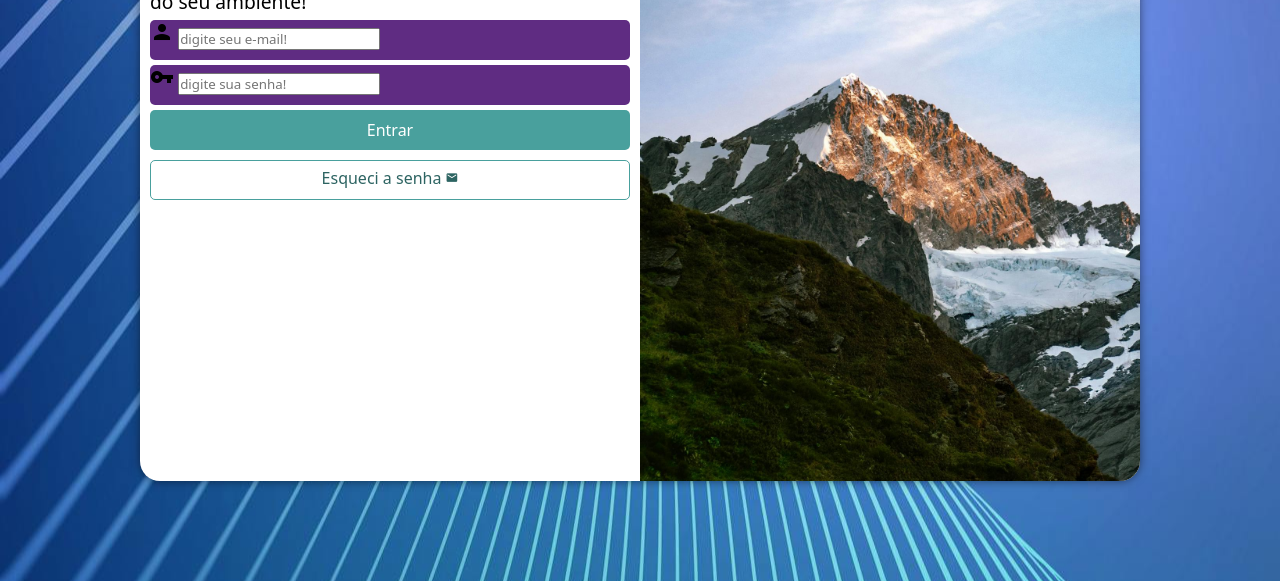
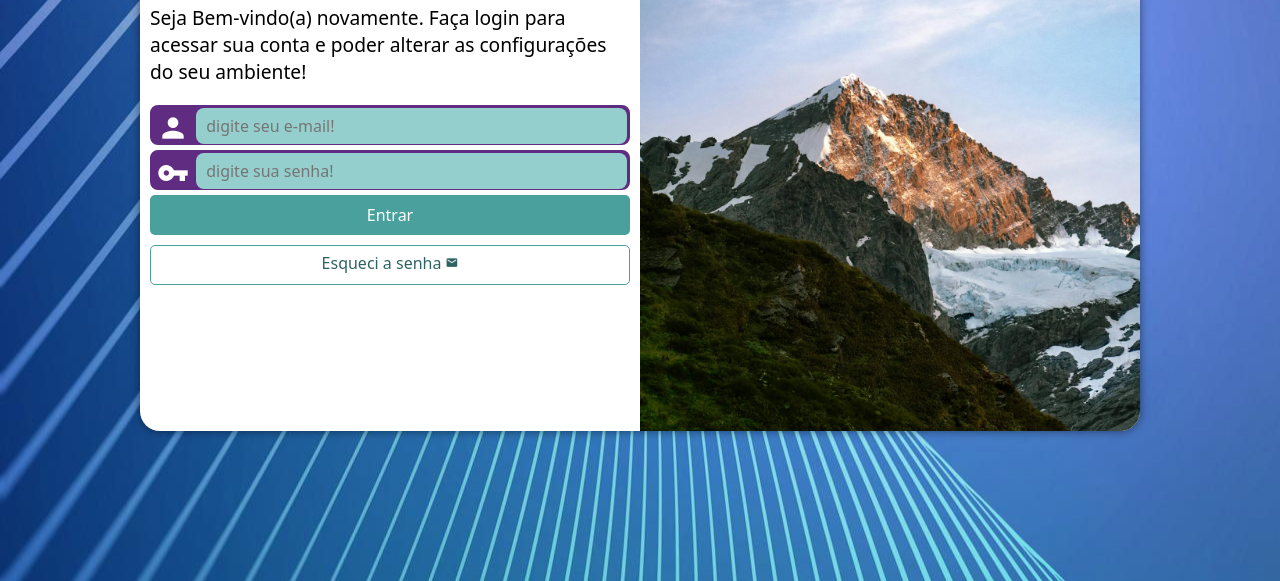
Before and after one commit to JoaoVictorGomesSoares/projeto-login, a plain HTML site: page index.html in a window 1280 px wide. Shown: the part 219-800 px from the top of the page. Drawn offline with Linux system fonts and the light colour scheme.

Commit message:
finish project

```diff
--- a/estilo/media-query.css
+++ b/estilo/media-query.css
@@ -1,7 +1,10 @@
 @charset "UTF-8";
 
-@media screen and (min-width: 768px) and (max-width: 992px) {
-    section#login { width: 80vw; }
+@media screen and (min-width: 550px) and (max-width: 992px) { /*Tablet*/
+    section#login {
+        width: 80vw;
+        height: 350px;
+    }
 
     div#imagem {
         float: left;
@@ -19,10 +22,11 @@
     div#formulario > p { font-size: 1em; }
 }
 
-@media screen and (min-width: 992px) {
+@media screen and (min-width: 992px) { /*Desktop*/
     section#login {
         width: 80vw;
         max-width: 1000px;
+        height: 500px;
     }
 
     div#imagem {
@@ -39,5 +43,8 @@
     }
 
     div#formulario > h1 { font-size: 2em; }
-    div#formulario > p { font-size: 1.2em; }
+    div#formulario > p {
+        font-size: 1.2em;
+        margin-block: 20px;
+    }
 }
--- a/estilo/style.css
+++ b/estilo/style.css
@@ -37,13 +37,12 @@ section#login {
     height: 600px;
     border-radius: 20px;
 
+    box-shadow: 0px 0px 10px #00000080;
+
     position: absolute;
     top: 50%;
     left: 50%;
     transform: translate(-50%, -50%);
-
-    box-shadow: 0px 0px 10px #00000080;
-
     transition: width .3s, height .3s;
     transition-timing-function: ease;
 }
@@ -66,13 +65,33 @@ div#formulario > p { font-size: 0.8em; }
 form {
     div.campo {
         background-color: #5f2c82;
+        border: 2px solid #5f2c82;
         display: block;
         width: 100%;
         height: 40px;
-        border-radius: 5px;
+        border-radius: 8px;
         margin-block: 5px;
 
         label { display: none;}
+
+        i {
+            color: white;
+            font-size: 2em;
+            width: 40px;
+            padding: 5px;
+        }
+
+        input {
+            background-color: #94cfcd;
+            font-size: 1em;
+            width: calc(100% - 45px);
+            height: 100%;
+            border: 0;
+            border-radius: 8px;
+            padding-inline: 10px;
+
+            transform: translateY(-12px);
+        } :focus-within { background-color: white; }
     }
 
     input[type=submit] {
```
